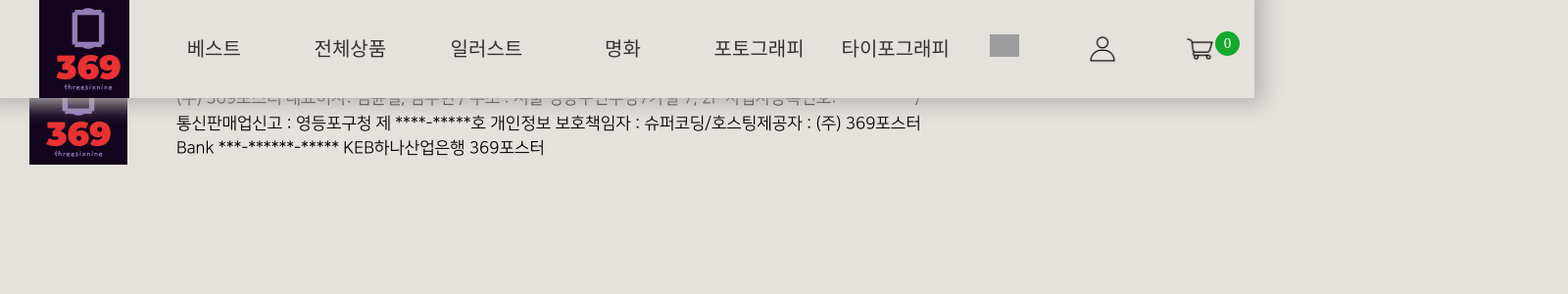
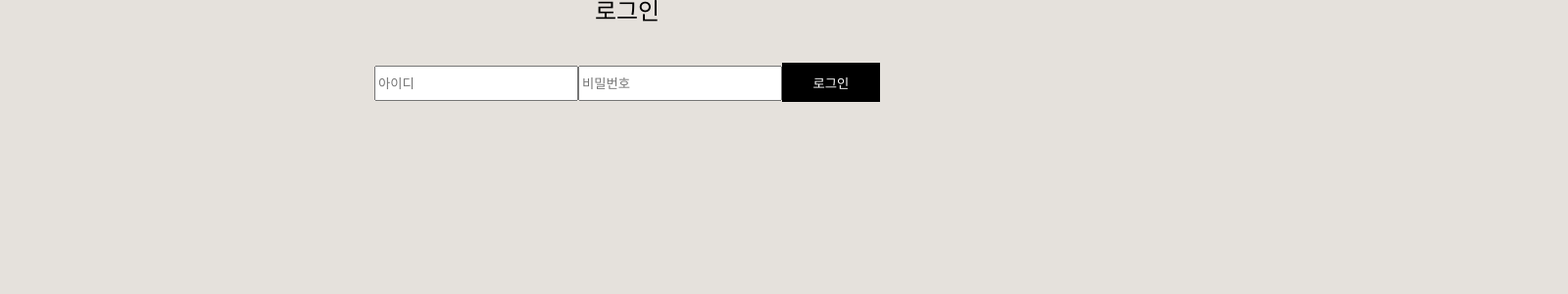
Before and after one commit to PosterShoppingMall/front, a React (Vite) app: page /login in a window 1280 px wide. Shown: the top 300 px of the page at 98% size, 1600 px wide, since content can reach past the window. Built offline with nearby package versions, Linux system fonts and the light colour scheme; grey boxes are pictures that could not be loaded; a web font is replaced by a local one.

Commit message:
로그인 페이지만 있습니다

```diff
--- a/src/main.jsx
+++ b/src/main.jsx
@@ -2,6 +2,7 @@ import React from "react";
 import ReactDOM from "react-dom/client";
 import App from "./App.jsx";
 import "aos/dist/aos.css";
+import Login from "./page/login/Login.jsx";
 
 // aos 초기화 코드 추가
 import AOS from "aos";
@@ -12,3 +13,8 @@ ReactDOM.createRoot(document.getElementById("root")).render(
     <App />
   </React.StrictMode>
 );
+ReactDOM.createRoot(document.getElementById('root')).render(
+  <React.StrictMode>
+    <Login />
+  </React.StrictMode>
+);
--- a/src/page/login/Login.jsx
+++ b/src/page/login/Login.jsx
@@ -1,5 +1,82 @@
+import React, { useState } from 'react';
+import styled from 'styled-components';
+
+const Container = styled.div`
+  display: flex;
+  flex-direction: column;
+  align-items: center;
+`;
+
+const Title = styled.h1`
+  font-size: 24px;
+  color: #000;
+  margin-bottom: 20px;
+`;
+
+const InputField = styled.input`
+  width: 200px;
+  height: 30px;
+  margin-bottom: 10px;
+`;
+
+const ErrorMessage = styled.p`
+  color: red;
+`;
+
+const LoginButton = styled.button`
+  width: 100px;
+  height: 40px;
+  background-color: #000;
+  color: #fff;
+  border: none;
+  margin-top: 20px;
+  cursor: pointer;
+`;
+
 const Login = () => {
-  return <div>Login</div>;
+  const [username, setUsername] = useState('');
+  const [password, setPassword] = useState('');
+  const [errorMessage, setErrorMessage] = useState('');
+
+  const handleLogin = (e) => {
+    e.preventDefault();
+
+    // 입력 유효성 검사
+    if (username.trim() === '' || password.trim() === '') {
+      setErrorMessage('아이디와 비밀번호를 입력해주세요.');
+      return;
+    }
+
+    // 로그인 요청 및 처리
+    // ...
+
+    // 예시로 2초 후에 로그인 성공 메시지를 표시하는 코드
+    setTimeout(() => {
+      alert('로그인 성공');
+    }, 2000);
+  };
+
+  return (
+    <Container>
+      <Title>로그인</Title>
+      <form onSubmit={handleLogin}>
+        <InputField
+          type="text"
+          placeholder="아이디"
+          value={username}
+          onChange={(e) => setUsername(e.target.value)}
+        />
+        <InputField
+          type="password"
+          placeholder="비밀번호"
+          value={password}
+          onChange={(e) => setPassword(e.target.value)}
+        />
+        {errorMessage && <ErrorMessage>{errorMessage}</ErrorMessage>}
+        <LoginButton type="submit">로그인</LoginButton>
+      </form>
+    </Container>
+  );
 };
 
 export default Login;
```
Also changed, not shown: 1 other file (tests, documents, lock files or other folders).
